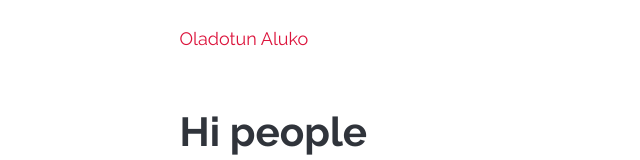
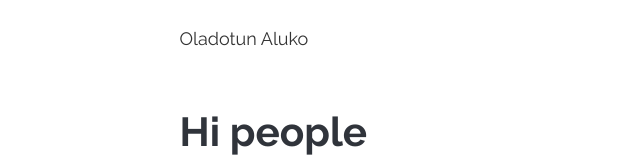
Before and after one commit to Nutod/me, a Gatsby site: page / in a window 1280 px wide. Shown: the top 160 px of the page, without its empty margins (0-640 px from the left). Built offline with nearby package versions, Linux system fonts and the light colour scheme; Gatsby itself is replaced by a stand-in of ours.

Commit message:
Removed unused prop

```diff
--- a/src/components/header.js
+++ b/src/components/header.js
@@ -9,8 +9,7 @@ const Header = ({ siteTitle }) => (
 			style={{
 				margin: `0 auto`,
 				maxWidth: 960,
-				padding: `1.45rem 1.0875rem`,
-				color: "crimson"
+				padding: `1.45rem 1.0875rem`
 			}}
 		>
 			<Link
```
